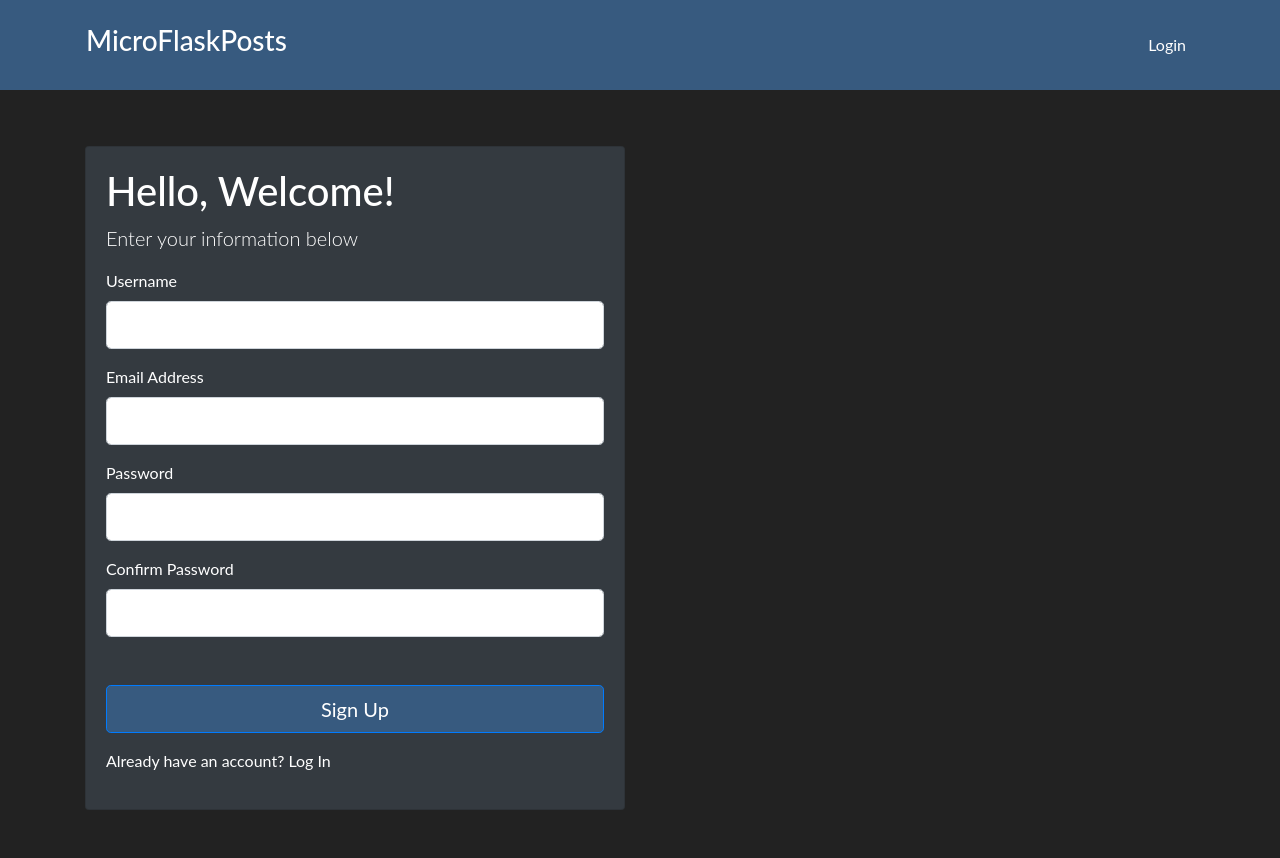
After one commit to Benneee/microflaskposts, a Flask app: page /register in a window 1280 px wide. The commit adds this page. Run offline with Flask 2, Linux system fonts and the light colour scheme; some libraries are stand-ins or nearby versions.

Commit message:
Feat: added the registration form and more auth stuff

```diff
--- a/app/forms.py
+++ b/app/forms.py
@@ -24,12 +24,12 @@ class RegisterForm(FlaskForm):
 
 
     def validate_email(self, email):
-        user = User.query.filter_by(email=email).first()
+        user = User.query.filter_by(email=email.data).first()
         if user:
             raise ValidationError('This email address is taken. Please, use another one')
 
 
     def validate_username(self, username):
-        user = User.query.filter_by(username=username).first()
+        user = User.query.filter_by(username=username.data).first()
         if user:
             raise ValidationError('This username is taken. Please, use another one')
--- a/app/models.py
+++ b/app/models.py
@@ -1,4 +1,5 @@
 from datetime import datetime
+from flask_login import UserMixin
 from werkzeug.security import generate_password_hash, check_password_hash
 from app import db, login_manager
 
@@ -15,7 +16,7 @@ class Post(db.Model):
     def __repr__(self) -> str:
         return f'<Post {self.title}>'
 
-class User(db.Model):
+class User(db.Model, UserMixin):
     id = db.Column(db.Integer, primary_key=True)
     username = db.Column(db.String(30), unique=True, nullable=False)
     email = db.Column(db.String(255), unique=True, nullable=False)
--- a/app/routes.py
+++ b/app/routes.py
@@ -1,5 +1,5 @@
 from flask import flash, redirect, render_template, redirect, url_for, request
-from flask_login import current_user, login_required, login_user
+from flask_login import current_user, login_required, login_user, logout_user
 from app import app, db
 from app.models import Post, User
 from app.forms import FlaskPostForm, LoginForm, RegisterForm
@@ -68,11 +68,37 @@ def login():
     form = LoginForm()
     if form.validate_on_submit():
         user = User.query.filter_by(username=form.username.data).first()
-        if user and user.check_password(form.password.data) != True:
+        if user and user.check_password(form.password.data) == True:
             login_user(user=user)
-            flash(message='Login successful')
+            flash(message='Login successful', category='success')
             next_page = request.args.get('next')
             return redirect(next_page) if next_page else redirect(url_for('index'))
         else:
             flash(message='Password or username incorrect', category='danger')
     return render_template('login.html', title='Login', form=form)
+
+
+@app.route('/logout')
+@login_required
+def logout():
+    logout_user()
+    return redirect(url_for('login'))
+
+
+@app.route('/register', methods=['GET', 'POST'])
+def register():
+    if current_user.is_authenticated:
+        return redirect(url_for('index'))
+    form = RegisterForm()
+    if form.validate_on_submit():
+        # Create the user instance
+        user = User(username=form.username.data, email=form.email.data)
+        # This hashes the password and adds the password to the user object
+        user.set_password(form.password.data)
+        # Add and commit user to the DB
+        db.session.add(user)
+        db.session.commit()
+        flash(message='Registration successful. You can now log in!', category='success')
+        return redirect(url_for('login'))
+
+    return render_template('register.html', title='Register', form=form)
--- a/app/static/main.css
+++ b/app/static/main.css
@@ -19,6 +19,17 @@ body {
     cursor: default;
 }
 
+.title-link--register {
+    cursor: pointer;
+    color: #fff;
+    text-decoration: none;
+}
+
+.title-link--register:hover {
+    color: #fff;
+    text-decoration: underline;
+}
+
 .title-link:hover {
     text-decoration: none;
     color: #fff;
@@ -27,3 +38,7 @@ body {
 .cursor-pointer {
     cursor: pointer;
 }
+
+.nav-link:hover {
+    text-decoration: underline;
+}
--- a/app/templates/base.html
+++ b/app/templates/base.html
@@ -38,7 +38,7 @@
 <body>
     <header class="bg-primary">
         <nav class="navbar py-4 container navbar-expand-md justify-content-between">
-            <h3 class="heading text-light">
+            <h3 class="heading text-light mr-auto">
                 <a class="title-link mr-4" href="{{ url_for('index') }}">
                 MicroFlaskPosts
                 </a>
@@ -53,18 +53,32 @@
             aria-expanded="false"
             aria-label="Toggle navigation"
         >
-            <span class="navbar-toggler-icon bg-light"></span>
+            <span class="fa fa-bars text-light"></span>
         </button>
-        <div class="collapse navbar-collapse" id="navbarToggle">
+        <div class="collapse navbar-collapse w-100 order-3" id="navbarToggle">
             <!-- Navbar Right Side -->
-            <div class="navbar-nav">
+            <div class="navbar-nav ml-auto">
                 {% if current_user.is_authenticated %}
                     {% if title != 'Create Post' %}
                     <a class="nav-item nav-link title-link cursor-pointer" href="{{ url_for('create_post') }}">
-                        Say Something <i class="text-light fa fa-pencil"></i>
+                        Post It! <i class="text-light fa fa-pencil"></i>
+                    </a>
+                    {% endif %}
+                    <a class="nav-item nav-link title-link cursor-pointer" href="{{ url_for('logout') }}">Log out</a>
+
+                    {% else %}
+                    {% if title != 'Login' %}
+                    <a class="nav-item nav-link title-link cursor-pointer" href=" {{ url_for('login') }} ">
+                        Login
+                    </a>
+                    {% endif %}
+                    {% if title != 'Register' %}
+                    <a class="nav-item nav-link title-link cursor-pointer" href=" {{ url_for('register') }} ">
+                        Sign Up
                     </a>
                     {% endif %}
                 {% endif %}
+
             </div>
         </div>
         </nav>
--- /dev/null
+++ b/app/templates/register.html
@@ -0,0 +1,89 @@
+{% extends 'base.html' %}
+
+{% block content %}
+    <div class="container">
+        <div class="row py-5">
+            <div class="col-md-6">
+                <form action="" method="post" class="card bg-dark">
+                    {{ form.hidden_tag() }}
+
+                    <div class="card-body">
+                        <div class="mb-3">
+                            <h1>Hello, Welcome!</h1>
+                            <p class="lead">Enter your information below</p>
+                        </div>
+
+
+                        <div class="form-group mt-3">
+                            {{ form.username.label(class="form-control-label") }}
+                            {% if form.username.errors %}
+                            {{ form.username(class="form-control form-control-lg is-invalid") }}
+                                <div class="invalid-feedback">
+                                    {% for error in form.username.errors %}
+                                        <span> {{ error }} </span>
+                                    {% endfor %}
+                                </div>
+                            {% else %}
+                                {{ form.username(class="form-control form-control-lg", autocomplete="off", required=true) }}
+                            {% endif %}
+                        </div>
+
+
+                        <div class="form-group">
+                            {{ form.email.label(class="form-control-label") }}
+                            {% if form.email.errors %}
+                            {{ form.email(class="form-control form-control-lg is-invalid") }}
+                                <div class="invalid-feedback">
+                                    {% for error in form.email.errors %}
+                                        <span> {{ error }} </span>
+                                    {% endfor %}
+                                </div>
+                            {% else %}
+                                {{ form.email(class="form-control form-control-lg", autocomplete="off", required=true) }}
+                            {% endif %}
+                        </div>
+
+
+                        <div class="form-group">
+                            {{ form.password.label(class="form-control-label") }}
+                            {% if form.password.errors %}
+                            {{ form.password(class="form-control form-control-lg is-invalid") }}
+                                <div class="invalid-feedback">
+                                    {% for error in form.password.errors %}
+                                        <span> {{ error }} </span>
+                                    {% endfor %}
+                                </div>
+                            {% else %}
+                                {{ form.password(class="form-control form-control-lg", autocomplete="off", required=true) }}
+                            {% endif %}
+                        </div>
+
+
+                        <div class="form-group">
+                            {{ form.repeat_password.label(class="form-control-label") }}
+                            {% if form.repeat_password.errors %}
+                            {{ form.repeat_password(class="form-control form-control-lg is-invalid") }}
+                                <div class="invalid-feedback">
+                                    {% for error in form.repeat_password.errors %}
+                                        <span> {{ error }} </span>
+                                    {% endfor %}
+                                </div>
+                            {% else %}
+                                {{ form.repeat_password(class="form-control form-control-lg", autocomplete="off", required=true) }}
+                            {% endif %}
+                        </div>
+
+                        {{ form.submit(class="btn btn-lg mt-5 btn-block btn-primary") }}
+
+                        <p class="mt-3">
+                            Already have an account?
+                            <a class="title-link--register text-underline" href="{{ url_for('login') }}">
+                                Log In
+                            </a>
+                        </p>
+                    </div>
+                </form>
+            </div>
+        </div>
+    </div>
+{% endblock content %}
```
Also changed, not shown: app/templates/login.html (+14 -3 lines).
